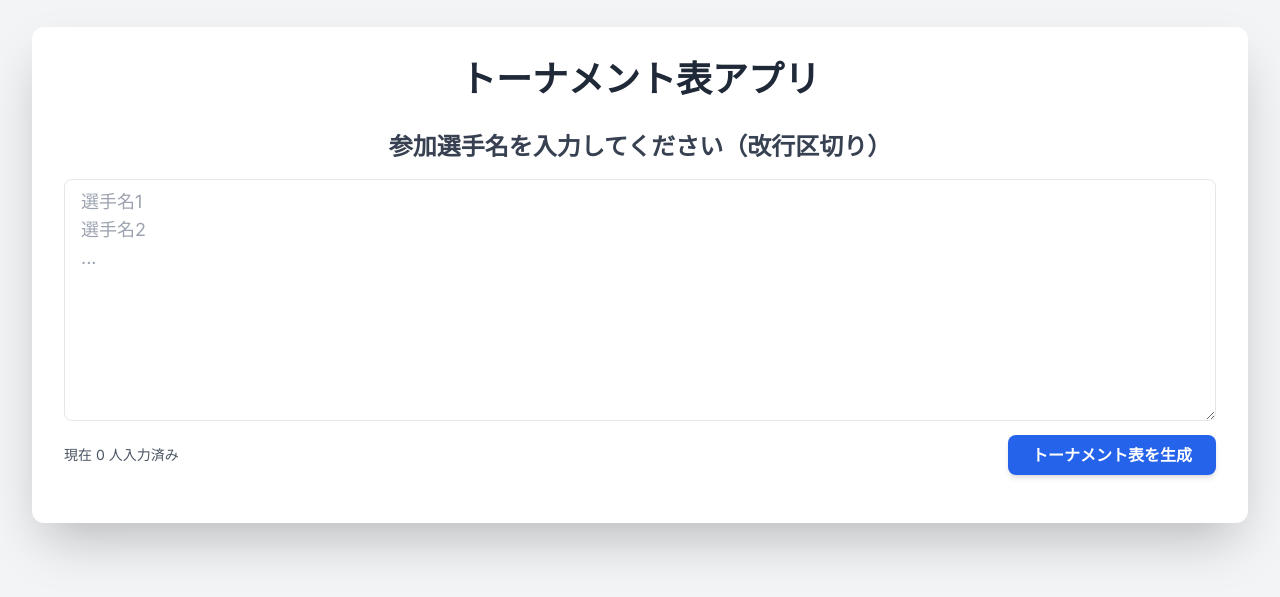
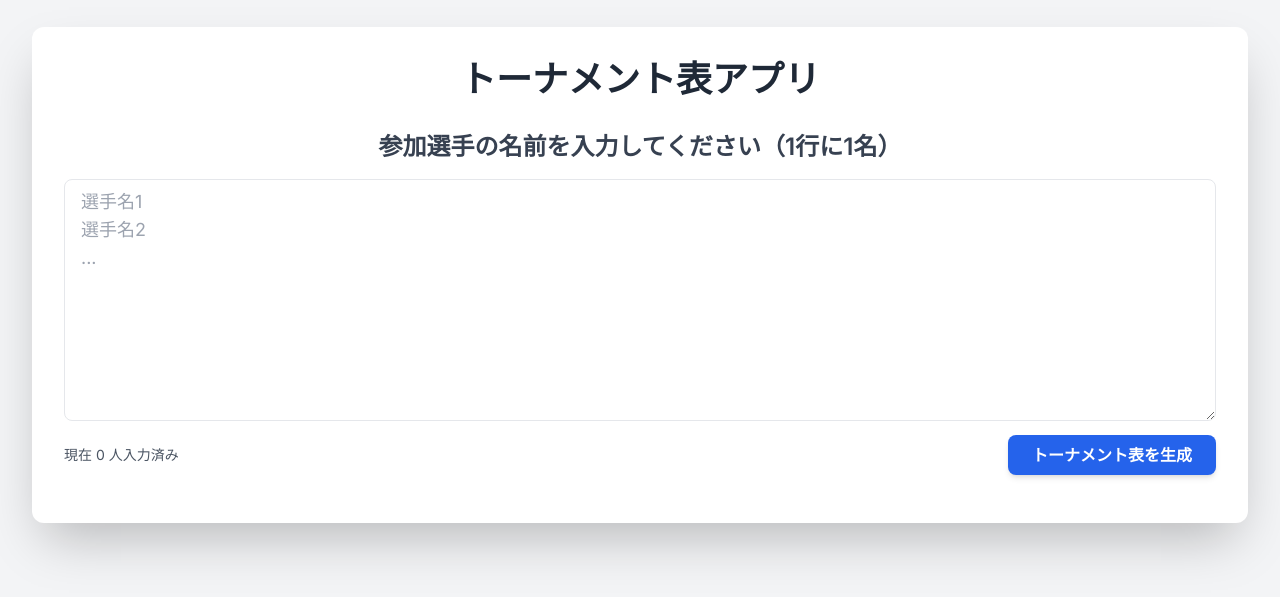
Before and after one commit to ikumenrider/tournamentgenerator, a plain HTML site: page index.html in a window 1280 px wide. Shown: the part 125-722 px from the top of the page. Drawn offline with nearby package versions, Linux system fonts and the light colour scheme.

Commit message:
Update index.html

```diff
--- a/index.html
+++ b/index.html
@@ -111,7 +111,7 @@
         <h1 class="text-4xl font-bold text-center mb-8 text-gray-800">トーナメント表アプリ</h1>
 
         <div id="setup-container">
-            <h2 class="text-2xl font-semibold mb-4 text-center text-gray-700">参加選手名を入力してください（改行区切り）</h2>
+            <h2 class="text-2xl font-semibold mb-4 text-center text-gray-700">参加選手の名前を入力してください（1行に1名）</h2>
             <textarea id="player-names-textarea" rows="8" class="w-full px-4 py-2 border rounded-lg text-lg focus:outline-none focus:ring-2 focus:ring-blue-500 mb-2" placeholder="選手名1&#10;選手名2&#10;..."></textarea>
             <div class="flex justify-between items-center mb-4">
                 <span id="player-count" class="text-gray-600 text-sm">現在 0 人入力済み</span>
```
